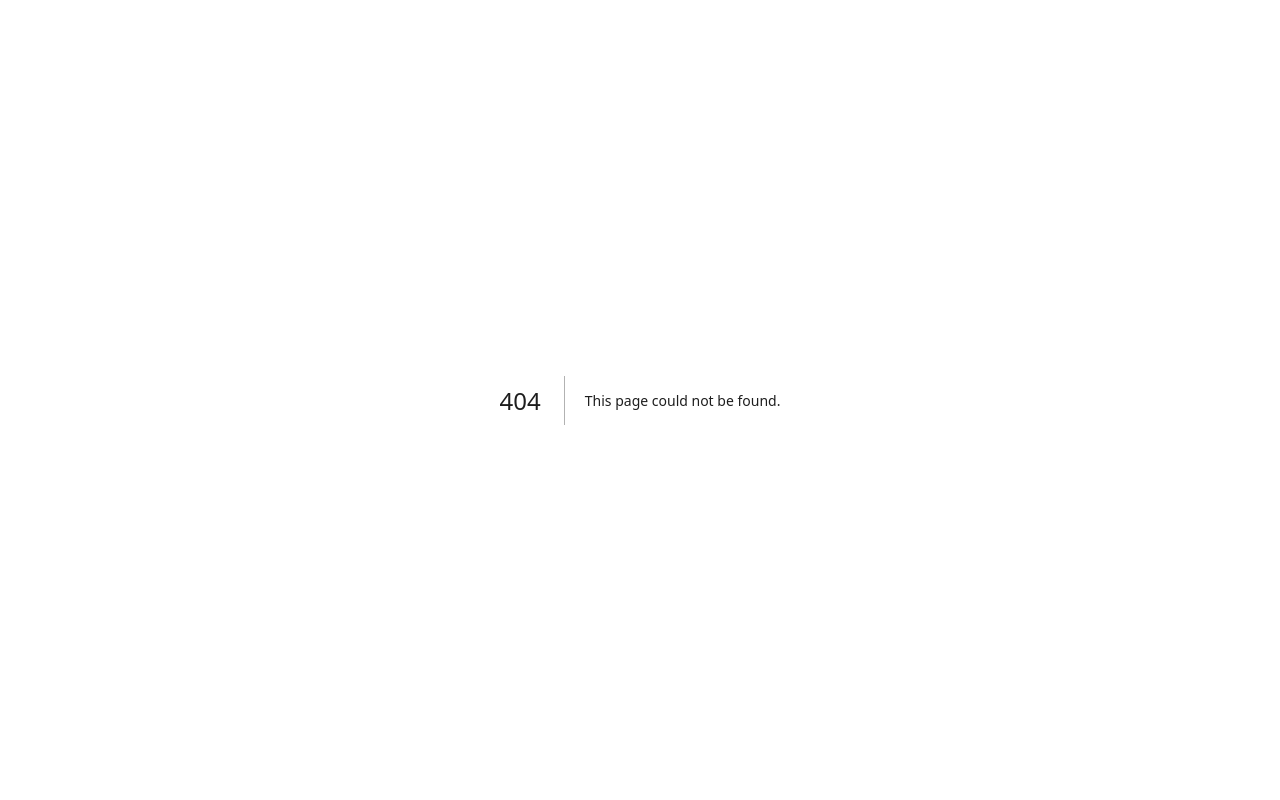
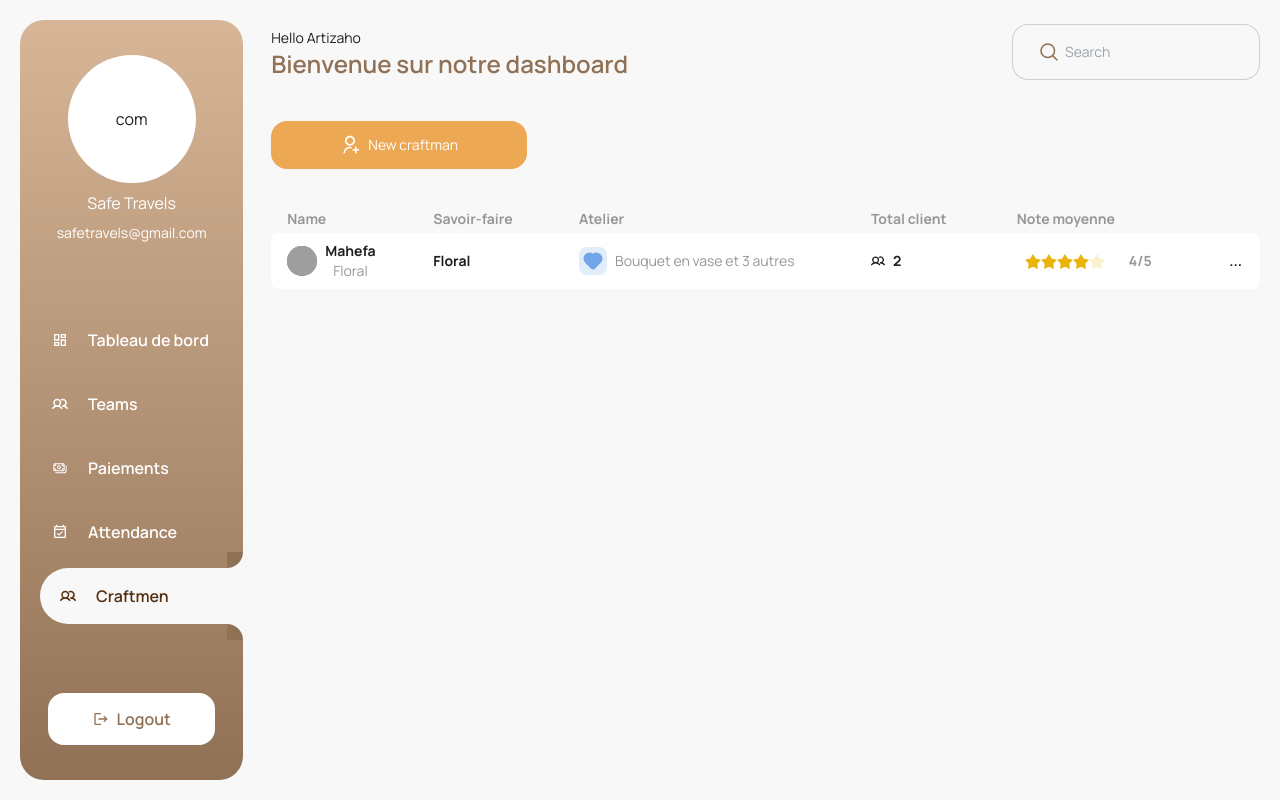
Before and after one commit to andrianina4/ARTIZAHO, a Next.js app: page /admin/craftmen in a window 1280 px wide. Before the commit this address had no page. Built offline with nearby package versions, Linux system fonts and the light colour scheme; grey boxes are pictures that could not be loaded.

Commit message:
add: modal craftman and craftmanItem

```diff
--- /dev/null
+++ b/app/admin/craftmen/craftemenItem.tsx
@@ -0,0 +1,40 @@
+import React from 'react'
+import { Heart, Users } from '@/constants/link/icons'
+import StarScore from '@/components/star-score'
+import Image from 'next/image'
+
+type Props = {
+    img:string
+}
+
+function CraftemenItem(props: Props) {
+    const{img}= props
+  return (
+    <div className='grid grid-cols-custom-2 text-sm font-bold bg-white items-center rounded-lg h-14 pl-4 my-1 '>
+        <div className='flex items-center gap-2'>
+            <div className='w-[30px] h-[30px] rounded-full bg-slate-500 relative'>
+            <Image
+            src={img}
+            alt={`shopping-1`}
+            fill
+            className="rounded-full"
+        />
+            </div>
+            <div className='flex flex-col items-center '>
+                <p className='text-black-default font-bold'>Mahefa</p>
+                <p className='text-gray-60% font-normal'> Floral</p>
+            </div>
+        </div>
+        <div>Floral</div>
+        <div className='flex items-center gap-2'>
+           <div className='bg-blue bg-opacity-20 text-blue h-[28px] w-[28px] rounded-lg flex justify-center items-center' > <Heart/></div>
+            <span className='font-normal text-gray-60%'>Bouquet en vase et 3 autres</span>
+        </div>
+        <div className='flex gap-2 items-center'><Users/> 2</div>
+        <StarScore/>
+        <button>...</button>
+    </div>
+  )
+}
+
+export default CraftemenItem
--- /dev/null
+++ b/app/admin/craftmen/page.tsx
@@ -0,0 +1,69 @@
+'use client'
+
+import Button from '@/components/button'
+import { UserAdd } from '@/constants/link/icons'
+import React, {useState} from 'react'
+import CraftemenItem from './craftemenItem'
+import StarScore from '@/components/star-score'
+import ModalLayout from '@/components/modal'
+import Input from '@/components/input'
+import Textarea from '@/components/textarea'
+import Image from 'next/image'
+
+type Props = {}
+
+function Page({}: Props) {
+
+  const[open, setOpen] = useState(false)
+  const handleToogle=()=>{
+    setOpen(!open)
+  }
+
+  return (
+    <div className=' h-full  flex flex-col gap-10 '>
+      <div className='flex flex-row'>
+         <div className='w-64'> <Button leftIcon={<UserAdd/> } content="New craftman" className='w-64' onClick={handleToogle}/></div>
+         {/* Modal crafmen */}
+          <ModalLayout open={open} onClick={handleToogle} className='w-[h-[550px] w-[830px]'>
+              <div className=' flex flex-col  justify-between w-3/5'>
+                    <div className='flex items-center text-bronze text-2xl font-semibold gap-4 '>
+                      <span><UserAdd/></span> New craftman
+                    </div>
+
+                    <div>
+                      <Input placeholder='Name'/>
+                      <Input placeholder='Email'/>
+                      <Textarea placeholder='About the craftman ' className='h-48'/>
+                    </div>
+                    <Button content="Add new craftman" />
+              </div>
+              <div className=' w-2/5 flex flex-col items-center gap-2 '>
+               <div className=' relative w-[168px] h-[168px] mt-10 '>
+                <Image
+                  src={"/temp/vase.png"}
+                  alt={`shopping-1`}
+                  fill
+                    className="rounded-full"
+                    />
+               </div>
+               <Input placeholder='Atelier'/>
+               <button className='text-sm hover:bg-white-40% hover:bg-opacity-60 py-4 px-10 rounded-2xl'>+Ajouter plus d'atelier</button>
+              </div>
+          </ModalLayout>
+      </div>
+      <div className='flex flex-col'>
+          <div className='grid grid-cols-custom-2 ml-4'>
+             <span className='text-gray-60% font-bold text-sm'>Name</span>
+             <span className='text-gray-60% font-bold text-sm' >Savoir-faire</span>
+             <span className='text-gray-60% font-bold text-sm'>Atelier</span>
+             <span className='text-gray-60% font-bold text-sm'>Total client</span>
+             <span className='text-gray-60% font-bold text-sm'>Note moyenne</span>
+          </div>
+          <CraftemenItem img={"/temp/vase.png"}/>
+      </div>
+
+    </div>
+  )
+}
+
+export default Page
--- a/app/admin/teams/page.tsx
+++ b/app/admin/teams/page.tsx
@@ -6,6 +6,7 @@ import React, { useState } from 'react'
 import TeamsItem from './component/TeamsItem'
 import ModalLayout from '@/components/modal'
 import Input from '@/components/input'
+import Image from 'next/image'
 
 function Page() {
 
@@ -18,14 +19,15 @@ function Page() {
     <div className='h-full'>
        <div className='flex flex-row justify-between'>
           <div className='w-64'>
-          <Button leftIcon={<UserAdd/>} content="New member" onClick={handleToogle} />
+            <Button leftIcon={<UserAdd/>} content="New member" onClick={handleToogle} />
           </div>
-          <ModalLayout open={open} onClick={handleToogle}>
+          <ModalLayout open={open} onClick={handleToogle} className=' h-[550px] w-[830px]'>
             <div className=' flex flex-col  justify-between w-3/5'>
-                <div className='flex items-center text-bronze text-2xl font-semibold gap-4 '> <span><UserAdd/></span> New member</div>
+                <div className='flex items-center text-bronze text-2xl font-semibold gap-4 '>
+                  <span><UserAdd/></span> New member
+                </div>
 
                 <div>
-
                   <Input placeholder='Name'/>
                   <Input placeholder='Email'/>
                   <Input placeholder='Phone'/>
@@ -33,7 +35,16 @@ function Page() {
                 </div>
                 <Button content="Add new member" />
             </div>
-            <div className='bg-red-300 w-2/5'>b</div>
+            <div className=' w-2/5 flex justify-center '>
+               <div className=' relative w-[168px] h-[168px] mt-10 '>
+               <Image
+                 src={"/temp/vase.png"}
+                 alt={`shopping-1`}
+                 fill
+                  className="rounded-full"
+                  />
+               </div>
+            </div>
           </ModalLayout>
 
           {/* Dropdown  */}
--- a/components/modal.tsx
+++ b/components/modal.tsx
@@ -4,15 +4,16 @@ type ModalProps = {
     children:ReactNode,
     open: boolean,
     onClick: VoidFunction
+    className?: string
 }
 
 function ModalLayout(props: ModalProps) {
- const{children, open, onClick} = props
+ const{children, open, onClick, className} = props
  const modalclass = ` modal modal-middle  sm:modal-middle ${open ? 'modal-open' : ''}`
   return (
     <div className={modalclass}>
-        <div className='bg-white h-[550px] w-[830px] rounded-3xl p-10 flex flex-row relative'>
-        <button className="btn btn-sm btn-square btn-ghost bg-bronze text-white absolute right-4 top-4" onClick={onClick} >✕</button>
+        <div className={`bg-white rounded-3xl px-10 py-12 flex flex-row gap-6 relative ${className}`}>
+        <button className=" w-10 h-10 rounded-xl bg-bronze text-white absolute right-4 top-4 hover:bg-opacity-80 " onClick={onClick} >✕</button>
             {children}
         </div>
 
--- a/components/sidebar.tsx
+++ b/components/sidebar.tsx
@@ -12,6 +12,7 @@ const links =[
     {name: 'Teams',href:'/admin/teams', icon: Users },
     {name: 'Paiements', href:'/admin/paiements', icon: Money },
     {name: 'Attendance', href:'/admin/attendance', icon: EventCheck},
+    {name: 'Craftmen', href:'/admin/craftmen', icon: Users},
     // {name: 'Settings', href:'admin/',icon: Heart},
 
 ]
--- /dev/null
+++ b/components/star-score.tsx
@@ -0,0 +1,35 @@
+"use client"
+import { Star } from '@/constants/link/icons'
+import React, { useState } from 'react'
+
+type Props = {}
+
+function StarScore({}: Props) {
+
+    const[rating , setRating] = useState<number>(5)
+
+    const handleChangeRating = (newRating: number)=>{
+        setRating(newRating)
+    }
+
+  return (
+    <div className='flex items-center gap-6'>
+        <div className="rating rating-half rating-sm   ">
+            <input type="radio" name="rating-10" className="rating-hidden" />
+            <input type="radio" name="rating-10" className="bg-yellow-500 mask mask-star-2 mask-half-1" />
+            <input type="radio" name="rating-10" className="bg-yellow-500 mask mask-star-2 mask-half-2" />
+            <input type="radio" name="rating-10" className="bg-yellow-500 mask mask-star-2 mask-half-1"  />
+            <input type="radio" name="rating-10" className="bg-yellow-500 mask mask-star-2 mask-half-2" />
+            <input type="radio" name="rating-10" className="bg-yellow-500 mask mask-star-2 mask-half-1" />
+            <input type="radio" name="rating-10" className="bg-yellow-500 mask mask-star-2 mask-half-2" />
+            <input type="radio" name="rating-10" className="bg-yellow-500 mask mask-star-2 mask-half-1" />
+            <input type="radio" name="rating-10" className="bg-yellow-500 mask mask-star-2 mask-half-2" checked/>
+            <input type="radio" name="rating-10" className="bg-yellow-500 mask mask-star-2 mask-half-1" />
+            <input type="radio" name="rating-10" className="bg-yellow-500 mask mask-star-2 mask-half-2" />
+        </div>
+        <div className='text-gray-60%'>4/5</div>
+    </div>
+  )
+}
+
+export default StarScore
--- a/constants/link/icons.ts
+++ b/constants/link/icons.ts
@@ -39,6 +39,7 @@ import Setting from '../../public/icons/settings.svg'
 import Users from '../../public/icons/users.svg'
 import Logout from '../../public/icons/logout.svg'
 import UserAdd from '../../public/icons/user-add.svg'
+
 
 export {
   MenuIcon,
--- a/tailwind.config.ts
+++ b/tailwind.config.ts
@@ -9,7 +9,8 @@ const config: Config = {
   theme: {
     extend: {
       gridTemplateColumns:{
-        'custom':' 10% 15% 15% 15% 15% 15% 10% 5%'
+        'custom':' 10% 15% 15% 15% 15% 15% 10% 5%',
+        'custom-2' : '15% 15% 30% 15% 20% 5%'
       },
       boxShadow: {
         card: "0px 16px 35px 0px rgba(0, 0, 0, 0.08)",
```
